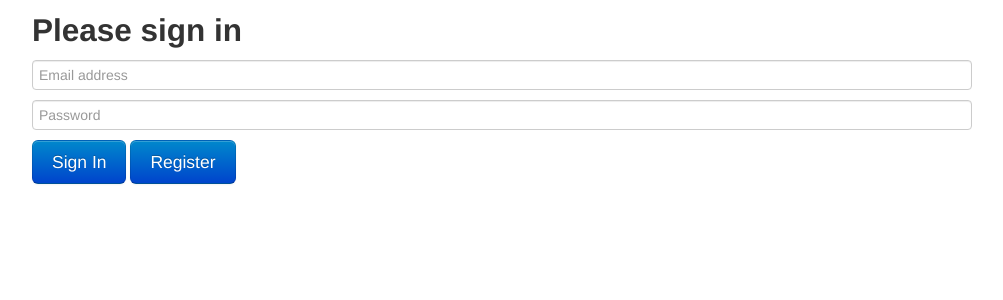
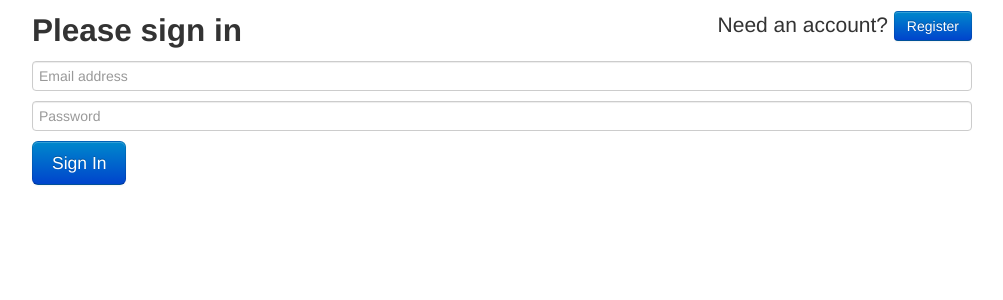
Before and after one commit to cddude229/StudentSearch, a Flask app: page /login in a window 1280 px wide. Shown: the top 300 px of the page, without its empty margins (138-1141 px from the left). Run offline with Flask 2, Linux system fonts and the light colour scheme; some libraries are stand-ins or nearby versions.

Commit message:
Move login button. styles still need tweaking.

```diff
--- a/templates/login.html
+++ b/templates/login.html
@@ -14,11 +14,15 @@
         {% endif %}
         <div class="container">
             <form class="form-signin" action="/login" method="post">
+                <div class="pull-right lead">
+                    Need an account?
+                    <a class="btn btn-primary" href="/register">Register</a>
+                </div>
+
                 <h2 class="form-signin-heading">Please sign in</h2>
                 <input type="text" class="input-block-level" name="uname_box" placeholder="Email address" value="{{ email }}" />
                 <input type="password" class="input-block-level" name="pw_box" placeholder="Password" />
                 <button class="btn btn-large btn-primary" type="submit">Sign In</button>
-				<a class="btn btn-large btn-primary" href="/register">Register</a>
             </form>
         </div>
     </body>
```
